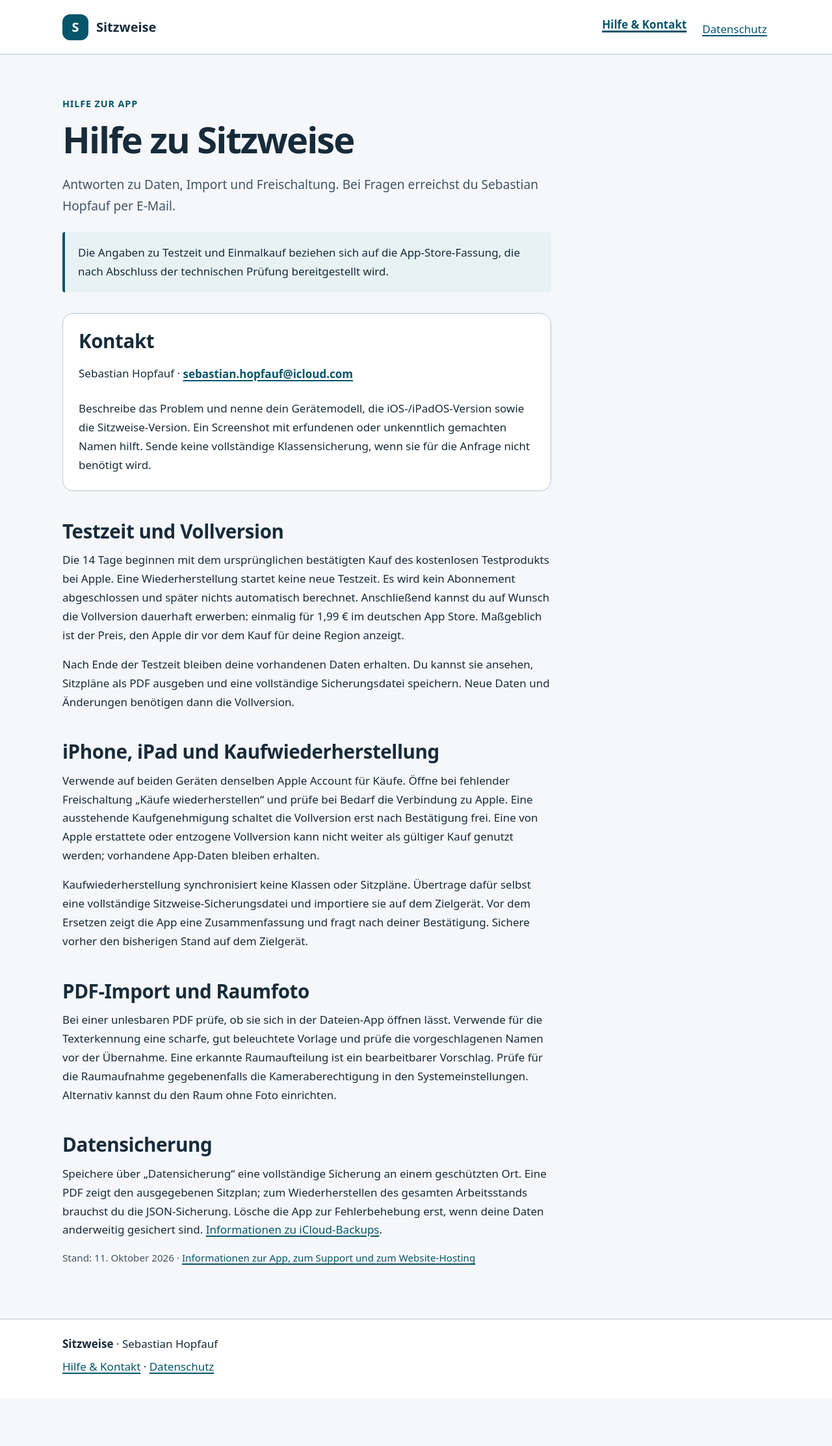
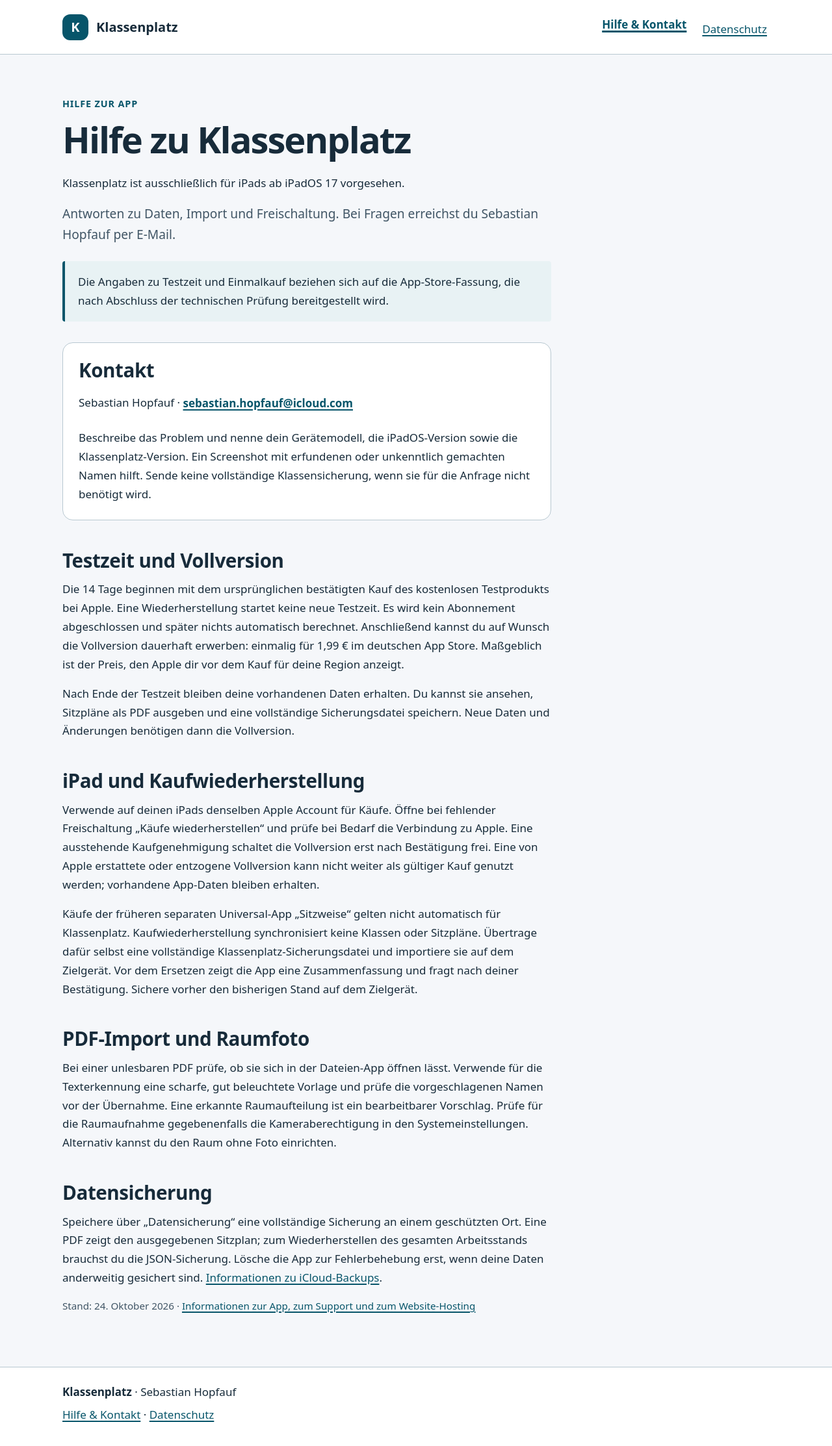
Before and after one commit to sebastianhopfauf/sitzweise-support, a plain HTML site: page index.html in a window 1280 px wide. Shown: the whole page at 65% size. Before the commit the page ends 2152 px from the top, so only its background shows below. Drawn offline with Linux system fonts and the light colour scheme.

Commit message:
Rename public support and privacy pages to Klassenplatz for iPad

```diff
--- a/index.html
+++ b/index.html
@@ -3,16 +3,16 @@
 <head>
   <meta charset="utf-8">
   <meta name="viewport" content="width=device-width, initial-scale=1">
-  <meta name="description" content="Hilfe zu Sitzweise: Kontakt, Testzeit, Einmalkauf, iPhone und iPad, PDF-Import und Datensicherung.">
+  <meta name="description" content="Hilfe zu Klassenplatz: Kontakt, Testzeit, Einmalkauf, iPad, PDF-Import und Datensicherung.">
   <meta name="referrer" content="no-referrer">
-  <title>Hilfe und Kontakt · Sitzweise</title>
+  <title>Hilfe und Kontakt · Klassenplatz</title>
   <link rel="stylesheet" href="styles.css">
 </head>
 <body>
   <a class="skip-link" href="#inhalt">Zum Inhalt springen</a>
   <header class="site-header">
     <div class="container header-inner">
-      <a class="brand" href="index.html"><span class="brand-mark" aria-hidden="true">S</span><span>Sitzweise</span></a>
+      <a class="brand" href="index.html"><span class="brand-mark" aria-hidden="true">K</span><span>Klassenplatz</span></a>
       <nav aria-label="Hauptnavigation">
         <ul>
           <li><a href="index.html" aria-current="page">Hilfe &amp; Kontakt</a></li>
@@ -24,22 +24,23 @@
   <main id="inhalt" class="container" tabindex="-1">
     <div class="prose">
       <p class="eyebrow">Hilfe zur App</p>
-      <h1>Hilfe zu Sitzweise</h1>
+      <h1>Hilfe zu Klassenplatz</h1>
+      <p>Klassenplatz ist ausschließlich für iPads ab iPadOS 17 vorgesehen.</p>
       <p class="lead">Antworten zu Daten, Import und Freischaltung. Bei Fragen erreichst du Sebastian Hopfauf per E-Mail.</p>
       <aside class="notice" aria-label="Hinweis zur App-Store-Fassung">
         <p>Die Angaben zu Testzeit und Einmalkauf beziehen sich auf die App-Store-Fassung, die nach Abschluss der technischen Prüfung bereitgestellt wird.</p>
       </aside>
       <section aria-labelledby="kontakt" class="contact"><h2 id="kontakt">Kontakt</h2>
       <p>Sebastian Hopfauf · <a href="mailto:sebastian.hopfauf@icloud.com">sebastian.hopfauf@icloud.com</a></p>
-      <p>Beschreibe das Problem und nenne dein Gerätemodell, die iOS-/iPadOS-Version sowie die Sitzweise-Version. Ein Screenshot mit erfundenen oder unkenntlich gemachten Namen hilft. Sende keine vollständige Klassensicherung, wenn sie für die Anfrage nicht benötigt wird.</p>
+      <p>Beschreibe das Problem und nenne dein Gerätemodell, die iPadOS-Version sowie die Klassenplatz-Version. Ein Screenshot mit erfundenen oder unkenntlich gemachten Namen hilft. Sende keine vollständige Klassensicherung, wenn sie für die Anfrage nicht benötigt wird.</p>
       </section>
       <section aria-labelledby="testzeit-und-vollversion"><h2 id="testzeit-und-vollversion">Testzeit und Vollversion</h2>
       <p>Die 14 Tage beginnen mit dem ursprünglichen bestätigten Kauf des kostenlosen Testprodukts bei Apple. Eine Wiederherstellung startet keine neue Testzeit. Es wird kein Abonnement abgeschlossen und später nichts automatisch berechnet. Anschließend kannst du auf Wunsch die Vollversion dauerhaft erwerben: einmalig für 1,99 € im deutschen App Store. Maßgeblich ist der Preis, den Apple dir vor dem Kauf für deine Region anzeigt.</p>
       <p>Nach Ende der Testzeit bleiben deine vorhandenen Daten erhalten. Du kannst sie ansehen, Sitzpläne als PDF ausgeben und eine vollständige Sicherungsdatei speichern. Neue Daten und Änderungen benötigen dann die Vollversion.</p>
       </section>
-      <section aria-labelledby="iphone-ipad-und-kaufwiederherstellung"><h2 id="iphone-ipad-und-kaufwiederherstellung">iPhone, iPad und Kaufwiederherstellung</h2>
-      <p>Verwende auf beiden Geräten denselben Apple Account für Käufe. Öffne bei fehlender Freischaltung „Käufe wiederherstellen“ und prüfe bei Bedarf die Verbindung zu Apple. Eine ausstehende Kaufgenehmigung schaltet die Vollversion erst nach Bestätigung frei. Eine von Apple erstattete oder entzogene Vollversion kann nicht weiter als gültiger Kauf genutzt werden; vorhandene App-Daten bleiben erhalten.</p>
-      <p>Kaufwiederherstellung synchronisiert keine Klassen oder Sitzpläne. Übertrage dafür selbst eine vollständige Sitzweise-Sicherungsdatei und importiere sie auf dem Zielgerät. Vor dem Ersetzen zeigt die App eine Zusammenfassung und fragt nach deiner Bestätigung. Sichere vorher den bisherigen Stand auf dem Zielgerät.</p>
+      <section aria-labelledby="ipad-und-kaufwiederherstellung"><h2 id="ipad-und-kaufwiederherstellung">iPad und Kaufwiederherstellung</h2>
+      <p>Verwende auf deinen iPads denselben Apple Account für Käufe. Öffne bei fehlender Freischaltung „Käufe wiederherstellen“ und prüfe bei Bedarf die Verbindung zu Apple. Eine ausstehende Kaufgenehmigung schaltet die Vollversion erst nach Bestätigung frei. Eine von Apple erstattete oder entzogene Vollversion kann nicht weiter als gültiger Kauf genutzt werden; vorhandene App-Daten bleiben erhalten.</p>
+      <p>Käufe der früheren separaten Universal-App „Sitzweise“ gelten nicht automatisch für Klassenplatz. Kaufwiederherstellung synchronisiert keine Klassen oder Sitzpläne. Übertrage dafür selbst eine vollständige Klassenplatz-Sicherungsdatei und importiere sie auf dem Zielgerät. Vor dem Ersetzen zeigt die App eine Zusammenfassung und fragt nach deiner Bestätigung. Sichere vorher den bisherigen Stand auf dem Zielgerät.</p>
       </section>
       <section aria-labelledby="pdf-import-und-raumfoto"><h2 id="pdf-import-und-raumfoto">PDF-Import und Raumfoto</h2>
       <p>Bei einer unlesbaren PDF prüfe, ob sie sich in der Dateien-App öffnen lässt. Verwende für die Texterkennung eine scharfe, gut beleuchtete Vorlage und prüfe die vorgeschlagenen Namen vor der Übernahme. Eine erkannte Raumaufteilung ist ein bearbeitbarer Vorschlag. Prüfe für die Raumaufnahme gegebenenfalls die Kameraberechtigung in den Systemeinstellungen. Alternativ kannst du den Raum ohne Foto einrichten.</p>
@@ -47,12 +48,12 @@
       <section aria-labelledby="datensicherung"><h2 id="datensicherung">Datensicherung</h2>
       <p>Speichere über „Datensicherung“ eine vollständige Sicherung an einem geschützten Ort. Eine PDF zeigt den ausgegebenen Sitzplan; zum Wiederherstellen des gesamten Arbeitsstands brauchst du die JSON-Sicherung. Lösche die App zur Fehlerbehebung erst, wenn deine Daten anderweitig gesichert sind. <a href="https://support.apple.com/de-de/108770">Informationen zu iCloud-Backups</a>.</p>
       </section>
-      <p class="meta">Stand: 11. Oktober 2026 · <a href="datenschutz.html">Informationen zur App, zum Support und zum Website-Hosting</a></p>
+      <p class="meta">Stand: 24. Oktober 2026 · <a href="datenschutz.html">Informationen zur App, zum Support und zum Website-Hosting</a></p>
     </div>
   </main>
   <footer class="site-footer">
     <div class="container">
-      <p><strong>Sitzweise</strong> · Sebastian Hopfauf</p>
+      <p><strong>Klassenplatz</strong> · Sebastian Hopfauf</p>
       <p><a href="index.html">Hilfe &amp; Kontakt</a> · <a href="datenschutz.html">Datenschutz</a></p>
     </div>
   </footer>
```
Also changed, not shown: datenschutz.html (+15 -15 lines).
